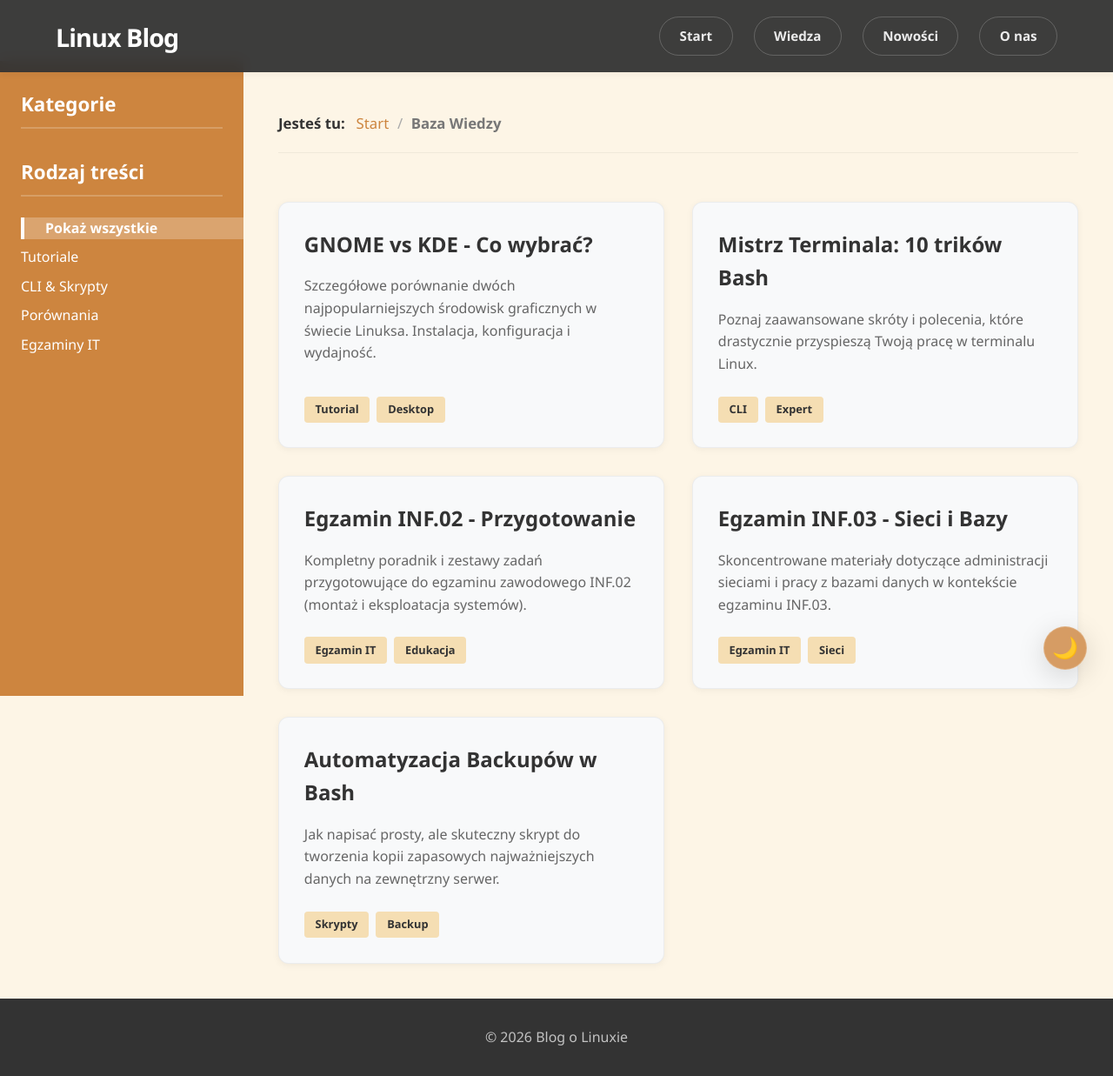
After one commit to FlippantList428/Blog, a PHP site: page /technical.html in a window 1280 px wide. The commit adds this page. Shown: the whole page at 87% size. Run offline with PHP 8.4, Linux system fonts and the light colour scheme.

Commit message:
rozbudowano blog

```diff
--- a/main.js
+++ b/main.js
@@ -70,3 +70,64 @@ function addComment(articleId) {
     list.appendChild(li);
     input.value = '';
 }
+
+/**
+ * Theme Toggle Functionality
+ */
+document.addEventListener('DOMContentLoaded', () => {
+    const themeToggle = document.getElementById('theme-toggle');
+    const body = document.body;
+
+    // Check for saved theme preference
+    const savedTheme = localStorage.getItem('theme');
+    if (savedTheme === 'dark') {
+        body.classList.add('dark-mode');
+    }
+
+    if (themeToggle) {
+        themeToggle.addEventListener('click', () => {
+            body.classList.toggle('dark-mode');
+
+            // Save preference
+            if (body.classList.contains('dark-mode')) {
+                localStorage.setItem('theme', 'dark');
+            } else {
+                localStorage.setItem('theme', 'light');
+            }
+        });
+    }
+});
+
+/**
+ * Filter distributions on the home page
+ */
+document.addEventListener('DOMContentLoaded', () => {
+    const filterButtons = document.querySelectorAll('.filter-btn');
+    const posts = document.querySelectorAll('.wpis');
+
+    if (filterButtons.length > 0 && posts.length > 0) {
+        filterButtons.forEach(btn => {
+            btn.addEventListener('click', () => {
+                const filter = btn.getAttribute('data-filter');
+
+                // Update active state
+                filterButtons.forEach(b => b.classList.remove('active'));
+                btn.classList.add('active');
+
+                // Filter posts
+                posts.forEach(post => {
+                    if (filter === 'all') {
+                        post.classList.remove('hidden');
+                    } else {
+                        const tags = post.getAttribute('data-tags');
+                        if (tags && tags.includes(filter)) {
+                            post.classList.remove('hidden');
+                        } else {
+                            post.classList.add('hidden');
+                        }
+                    }
+                });
+            });
+        });
+    }
+});
--- a/style.css
+++ b/style.css
@@ -16,6 +16,38 @@
     --shadow-sm: 0 2px 8px rgba(0, 0, 0, 0.05);
     --shadow-md: 0 4px 15px rgba(0, 0, 0, 0.1);
     --animation-fade: fadeIn 0.8s ease-out forwards;
+}
+
+/* Dark Mode Overrides */
+.dark-mode {
+    --primary-color: #DEB887;
+    /* Slightly lighter BurlyWood for better contrast */
+    --secondary-color: #3d3d3d;
+    /* Darker Wheat replacement */
+    --accent-color: #f5f5f5;
+    /* Light text for dark bg */
+    --text-color: #e0e0e0;
+    --light-color: #2c2c2c;
+    /* Dark surface for cards */
+    --bg-color: #121212;
+    /* Deep dark background */
+    --shadow-sm: 0 2px 8px rgba(0, 0, 0, 0.3);
+    --shadow-md: 0 4px 15px rgba(0, 0, 0, 0.5);
+}
+
+body {
+    transition: background-color 0.3s ease, color 0.3s ease;
+}
+
+header,
+article,
+aside,
+.wpis,
+footer,
+.btn,
+.tag,
+.tag-container {
+    transition: background-color 0.3s ease, color 0.3s ease, border-color 0.3s ease, box-shadow 0.3s ease;
 }
 
 @keyframes fadeIn {
@@ -140,6 +172,50 @@ nav .btn:hover {
     box-shadow: 0 4px 12px rgba(205, 133, 63, 0.3);
 }
 
+/* Theme Toggle Button (Floating) */
+.theme-toggle {
+    position: fixed;
+    bottom: 30px;
+    right: 30px;
+    background: rgba(var(--primary-color-rgb, 205, 133, 63), 0.8);
+    backdrop-filter: blur(10px);
+    border: 1px solid rgba(255, 255, 255, 0.2);
+    color: #fff;
+    width: 50px;
+    height: 50px;
+    border-radius: 50%;
+    display: flex;
+    justify-content: center;
+    align-items: center;
+    cursor: pointer;
+    font-size: 1.5rem;
+    transition: var(--transition);
+    z-index: 9999;
+    box-shadow: 0 8px 32px rgba(0, 0, 0, 0.15);
+}
+
+.theme-toggle:hover {
+    transform: scale(1.1) translateY(-5px);
+    background: var(--primary-color);
+    box-shadow: 0 12px 40px rgba(0, 0, 0, 0.2);
+}
+
+.dark-mode-icon {
+    display: none;
+}
+
+.light-mode-icon {
+    display: block;
+}
+
+.dark-mode .dark-mode-icon {
+    display: block;
+}
+
+.dark-mode .light-mode-icon {
+    display: none;
+}
+
 /* 3. Układ Główny (Main Layout) */
 .container {
     display: flex;
@@ -157,14 +233,23 @@ nav .btn:hover {
     background: var(--primary-color);
     padding: 2rem 1.5rem;
     color: #fff;
-    min-height: calc(100vh - 70px);
+    max-height: calc(100vh - 70px);
+    position: sticky;
+    top: 70px;
+    overflow-y: auto;
 }
 
-.distributions h2 {
+.distributions h2,
+.sidebar-section h3 {
     font-size: 1.4rem;
     margin-bottom: 1.5rem;
     border-bottom: 2px solid rgba(255, 255, 255, 0.2);
     padding-bottom: 0.5rem;
+    color: #fff;
+}
+
+.sidebar-section {
+    margin-top: 2rem;
 }
 
 .distributions ul {
@@ -175,7 +260,8 @@ nav .btn:hover {
     margin-bottom: 0.5rem;
 }
 
-.distributions a {
+.distributions a,
+.sidebar-section a {
     color: rgba(255, 255, 255, 0.9);
     text-decoration: none;
     font-size: 1.1rem;
@@ -185,10 +271,53 @@ nav .btn:hover {
     transition: var(--transition);
 }
 
-.distributions a:hover {
+.distributions a:hover,
+.sidebar-section a:hover {
     background: rgba(255, 255, 255, 0.15);
     padding-left: 1.5rem;
     color: #fff;
+}
+
+/* Breadcrumbs */
+.breadcrumbs {
+    grid-column: 1 / -1;
+    padding: 1.2rem 0;
+    margin-bottom: 1.5rem;
+    font-size: 1.05rem;
+    display: flex;
+    align-items: center;
+    flex-wrap: wrap;
+    gap: 0.6rem;
+    width: 100%;
+    color: #666;
+    border-bottom: 1px solid rgba(0, 0, 0, 0.05);
+}
+
+.breadcrumbs::before {
+    content: "Jesteś tu: ";
+    font-weight: 700;
+    color: var(--accent-color);
+    margin-right: 0.2rem;
+}
+
+.breadcrumbs a {
+    color: var(--primary-color);
+    text-decoration: none;
+    font-weight: 500;
+    transition: var(--transition);
+}
+
+.breadcrumbs a:hover {
+    text-decoration: underline;
+}
+
+.breadcrumbs .separator {
+    color: #aaa;
+}
+
+.breadcrumbs span.current {
+    color: #777;
+    font-weight: 600;
 }
 
 /* 5. Główna Zawartość (Main Content) */
@@ -235,13 +364,73 @@ main.wpisy {
     color: #666;
     font-size: 1rem;
     line-height: 1.6;
+    margin-bottom: 1.5rem;
+}
+
+/* Tag Styles */
+.tag-container {
+    display: flex;
+    flex-wrap: wrap;
+    gap: 0.5rem;
+    margin-top: auto;
+}
+
+.tag {
+    background: var(--secondary-color);
+    color: var(--accent-color);
+    padding: 0.3rem 0.8rem;
+    border-radius: 4px;
+    font-size: 0.8rem;
+    font-weight: 600;
+    text-transform: capitalize;
+}
+
+.tag.rolling {
+    background: #e74c3c;
+    color: #fff;
+}
+
+.tag.beginner {
+    background: #2ecc71;
+    color: #fff;
+}
+
+.tag.server {
+    background: #3498db;
+    color: #fff;
+}
+
+.tag.stable {
+    background: #f1c40f;
+    color: #000;
+}
+
+/* Filter Styles */
+.filter-btn {
+    all: unset;
+    cursor: pointer;
+    width: 100%;
+}
+
+.sidebar-section a.active,
+.sidebar-section button.active {
+    background: rgba(255, 255, 255, 0.25);
+    padding-left: 1.5rem;
+    color: #fff;
+    font-weight: 700;
+    border-left: 4px solid #fff;
+}
+
+/* Filtered Out State */
+.wpis.hidden {
+    display: none;
 }
 
 /* 7. Podstrony Detali (Detail Pages) */
 .wpis-detail {
     max-width: 900px;
     margin: 2rem auto;
-    background: #fff;
+    background: var(--light-color);
     padding: 3rem;
     border-radius: 15px;
     box-shadow: var(--shadow-md);
@@ -289,7 +478,7 @@ footer {
 }
 
 .auth-box {
-    background: #fff;
+    background: var(--light-color);
     padding: 2.5rem;
     border-radius: 12px;
     box-shadow: var(--shadow-md);
@@ -381,7 +570,7 @@ footer {
 }
 
 .comment-item {
-    background: #fff;
+    background: var(--light-color);
     padding: 1.5rem;
     border-radius: 12px;
     margin-bottom: 1.5rem;
@@ -482,7 +671,7 @@ footer {
 }
 
 .comment-form {
-    background: #f9f9f9;
+    background: var(--bg-color);
     padding: 2rem;
     border-radius: 12px;
     margin-top: 2.5rem;
--- /dev/null
+++ b/technical.html
@@ -0,0 +1,134 @@
+<!DOCTYPE html>
+<html lang="pl">
+
+<head>
+    <meta charset="UTF-8">
+    <meta name="viewport" content="width=device-width, initial-scale=1.0">
+    <link rel="stylesheet" href="style.css">
+    <title>Baza Wiedzy - Blog o Linuxie</title>
+    <script src="main.js" defer></script>
+</head>
+
+<body>
+    <!-- Nagłówek strony -->
+    <header>
+        <h1><a href="index.html">Linux Blog</a></h1>
+        <button class="hamburger" id="hamburger" aria-label="Otwórz menu">
+            <span></span>
+            <span></span>
+            <span></span>
+        </button>
+        <nav id="nav-menu">
+            <a href="index.html" class="btn">Start</a>
+            <a href="technical.html" class="btn active">Wiedza</a>
+            <a href="news.html" class="btn">Nowości</a>
+            <a href="about-me.html" class="btn">O nas</a>
+        </nav>
+    </header>
+
+    <div class="container">
+        <!-- Panel boczny z filtrami -->
+        <aside class="distributions">
+            <h2>Kategorie</h2>
+            <div class="sidebar-section">
+                <h3>Rodzaj treści</h3>
+                <ul>
+                    <li><button class="filter-btn active" data-filter="all">Pokaż wszystkie</button></li>
+                    <li><button class="filter-btn" data-filter="tutorial">Tutoriale</button></li>
+                    <li><button class="filter-btn" data-filter="cli">CLI & Skrypty</button></li>
+                    <li><button class="filter-btn" data-filter="comparison">Porównania</button></li>
+                    <li><button class="filter-btn" data-filter="exam">Egzaminy IT</button></li>
+                </ul>
+            </div>
+        </aside>
+
+        <!-- Główna zawartość -->
+        <main class="wpisy">
+            <nav class="breadcrumbs" aria-label="Breadcrumb">
+                <a href="index.html">Start</a>
+                <span class="separator">/</span>
+                <span class="current">Baza Wiedzy</span>
+            </nav>
+
+            <!-- Tutorial -->
+            <article class="wpis" data-tags="tutorial desktop">
+                <a href="#">
+                    <h3>GNOME vs KDE - Co wybrać?</h3>
+                </a>
+                <p>Szczegółowe porównanie dwóch najpopularniejszych środowisk graficznych w świecie Linuksa. Instalacja,
+                    konfiguracja i wydajność.</p>
+                <div class="tag-container">
+                    <span class="tag">Tutorial</span>
+                    <span class="tag">Desktop</span>
+                </div>
+            </article>
+
+            <!-- CLI Tips -->
+            <article class="wpis" data-tags="cli expert">
+                <a href="#">
+                    <h3>Mistrz Terminala: 10 trików Bash</h3>
+                </a>
+                <p>Poznaj zaawansowane skróty i polecenia, które drastycznie przyspieszą Twoją pracę w terminalu Linux.
+                </p>
+                <div class="tag-container">
+                    <span class="tag">CLI</span>
+                    <span class="tag">Expert</span>
+                </div>
+            </article>
+
+            <!-- IT Exams -->
+            <article class="wpis" data-tags="exam training">
+                <a href="#">
+                    <h3>Egzamin INF.02 - Przygotowanie</h3>
+                </a>
+                <p>Kompletny poradnik i zestawy zadań przygotowujące do egzaminu zawodowego INF.02 (montaż i
+                    eksploatacja systemów).</p>
+                <div class="tag-container">
+                    <span class="tag">Egzamin IT</span>
+                    <span class="tag">Edukacja</span>
+                </div>
+            </article>
+
+            <!-- IT Exams 2 -->
+            <article class="wpis" data-tags="exam networking">
+                <a href="#">
+                    <h3>Egzamin INF.03 - Sieci i Bazy</h3>
+                </a>
+                <p>Skoncentrowane materiały dotyczące administracji sieciami i pracy z bazami danych w kontekście
+                    egzaminu INF.03.</p>
+                <div class="tag-container">
+                    <span class="tag">Egzamin IT</span>
+                    <span class="tag">Sieci</span>
+                </div>
+            </article>
+
+            <!-- Scripts -->
+            <article class="wpis" data-tags="cli tutorial">
+                <a href="#">
+                    <h3>Automatyzacja Backupów w Bash</h3>
+                </a>
+                <p>Jak napisać prosty, ale skuteczny skrypt do tworzenia kopii zapasowych najważniejszych danych na
+                    zewnętrzny serwer.</p>
+                <div class="tag-container">
+                    <span class="tag">Skrypty</span>
+                    <span class="tag">Backup</span>
+                </div>
+            </article>
+
+        </main>
+    </div>
+
+    <!-- Stopka -->
+    <footer>
+        <p>&copy; 2026 Blog o Linuxie</p>
+    </footer>
+
+    <!-- Toggle motywu -->
+    <button class="theme-toggle" id="theme-toggle" aria-label="Przełącz motyw">
+        <span class="light-mode-icon">🌙</span>
+        <span class="dark-mode-icon">☀️</span>
+    </button>
+
+</body>
+
+</html>
```
Also changed, not shown: about-me.html (+9 -1 lines), index.html (+84 -12 lines), news.html (+10 -0 lines), ubuntu.html (+61 -4 lines), 1 other file.
